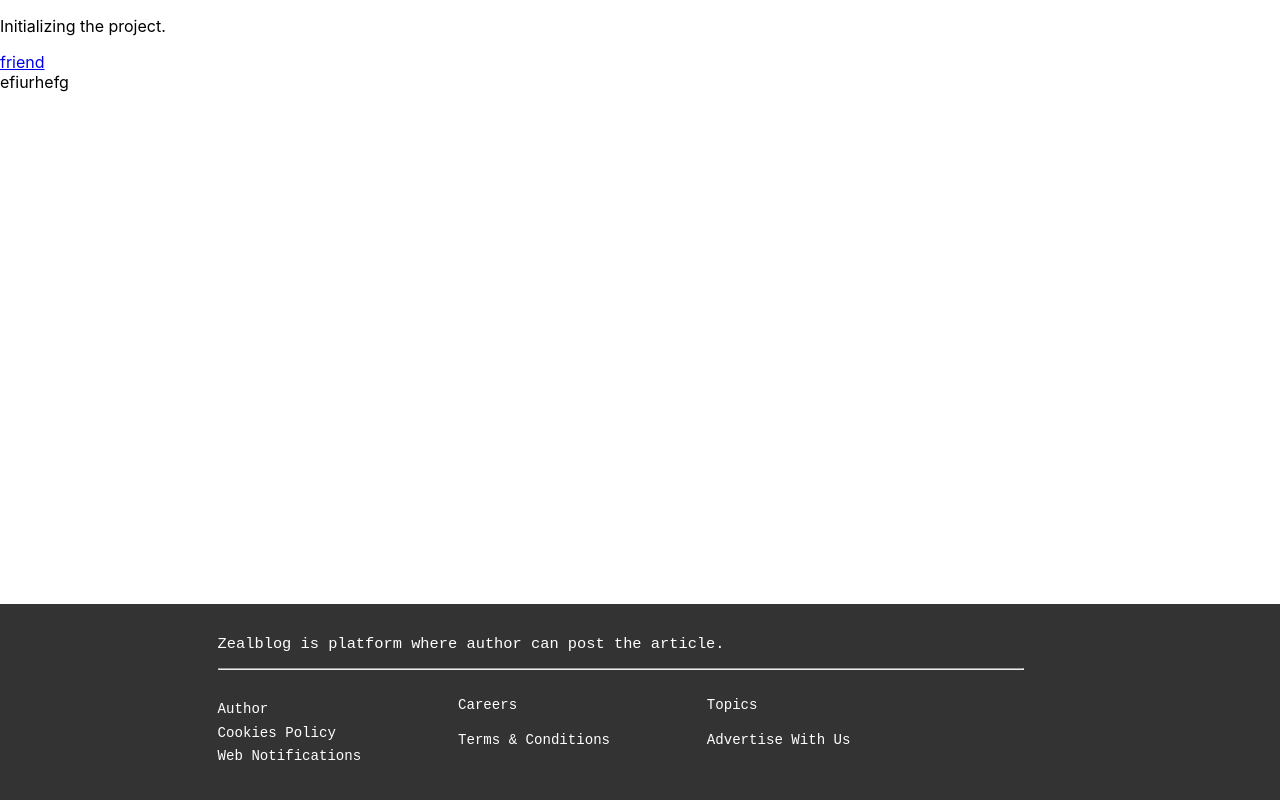
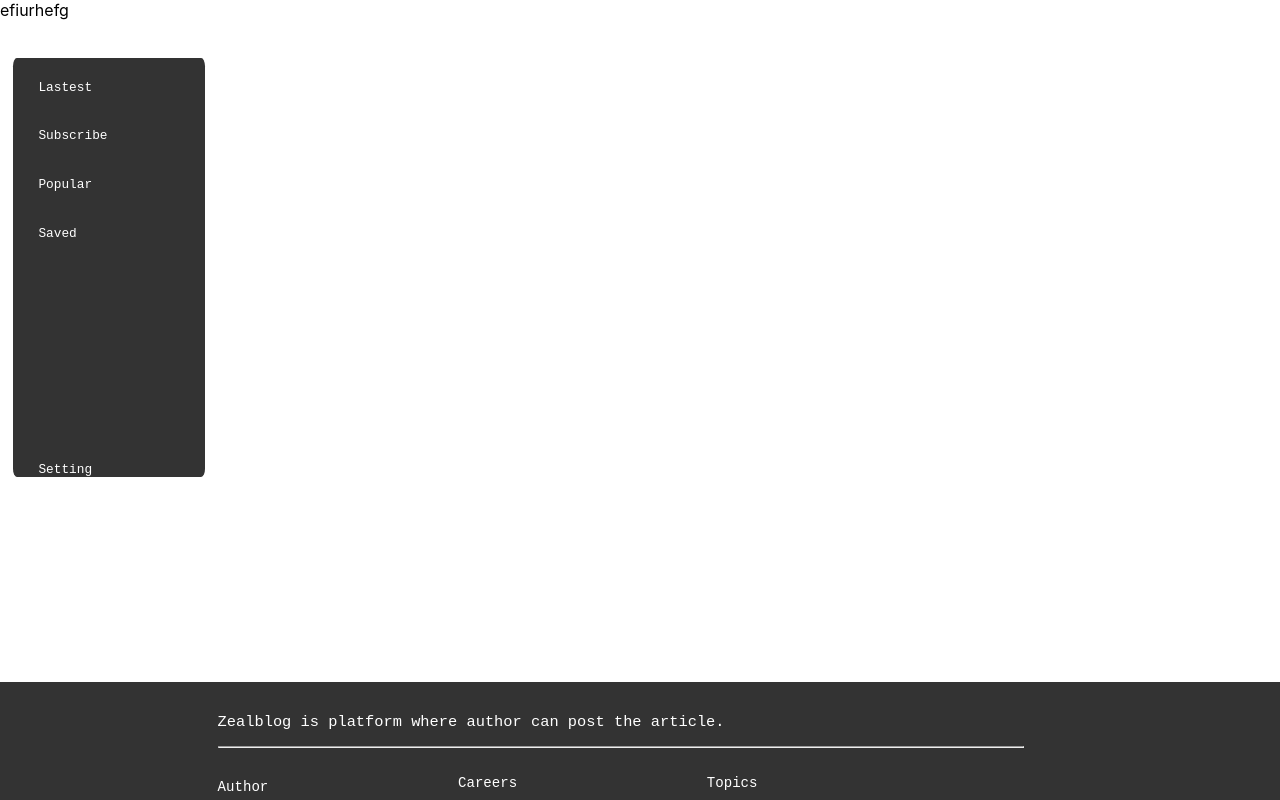
Before and after one commit to Raushankumar-prog/Zealblog, a React (Create React App) app in the folder fronted/: page /author in a window 1280 px wide. Shown: the top 800 px of the page. Built offline with nearby package versions, Linux system fonts and the light colour scheme.

Commit message:
adding the left side navbar

```diff
--- a/fronted/src/App.js
+++ b/fronted/src/App.js
@@ -2,16 +2,14 @@ import './App.css';
 import Footer from './Components/footer/footer';
 import {Link} from 'react-router-dom';
 import Routing from './Routes/route';
-
+import Left from './Components/left/left';
 
 function App() {
   return (
     <div className="hu">
-      <p>
-        Initializing the project.
-      </p>
-      <Link to="/author">friend</Link>
+
  <Routing/>
+ <Left/>
  <Footer/>
 
     </div>
--- a/fronted/src/Components/footer/footer.css
+++ b/fronted/src/Components/footer/footer.css
@@ -4,7 +4,7 @@
 
     color:white;
     background-color:#333;
-    margin-top: 40%;
+    margin-top: 16%;
 
 
 }
--- a/fronted/src/Components/left/left.css
+++ b/fronted/src/Components/left/left.css
@@ -0,0 +1,27 @@
+.fr{
+    border-radius:2%;
+    width:13%;
+    height:auto;
+    margin-left:1%;
+    background-color:#333;
+
+    padding-left: 2%;
+    margin-top:3%
+}
+
+.category1{
+    text-transform:capitalize;
+    padding-top:5%;
+    color: #fff;
+   font-family: 'Courier New', Courier, monospace;
+   font-size: 1vw;
+}
+
+.category2{
+    text-transform: capitalize;
+        padding-top: 5%;
+        color: #fff;
+        font-family: 'Courier New', Courier, monospace;
+        font-size: 1vw;
+        margin-top: 120%;
+}
--- a/fronted/src/Components/left/left.js
+++ b/fronted/src/Components/left/left.js
@@ -0,0 +1,17 @@
+import './left.css';
+
+const Left = () => {
+    return (<div>
+         <div className="fr">
+        <div className="category1" ><p className="category">lastest</p></div>
+        <div  className="category1"><p className="category">subscribe</p></div>
+        <div  className="category1"><p className="category">popular</p></div>
+        <div  className="category1"><p className="category">saved</p></div>
+        <div  className="category2"><p className="category">setting</p></div>
+        </div>
+
+
+    </div>  );
+}
+
+export default Left;
```
